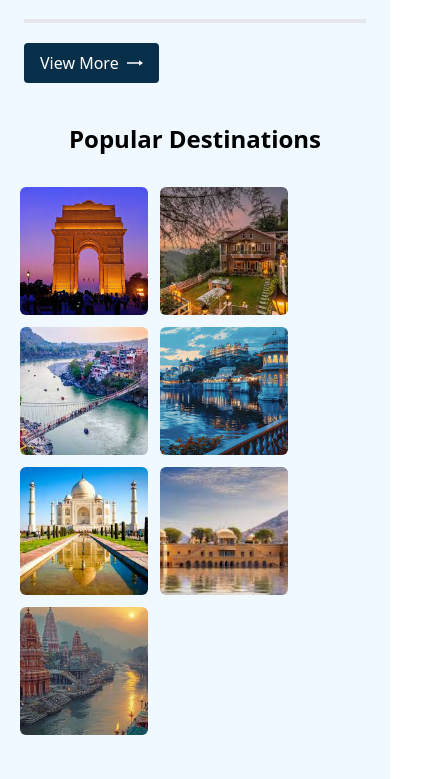
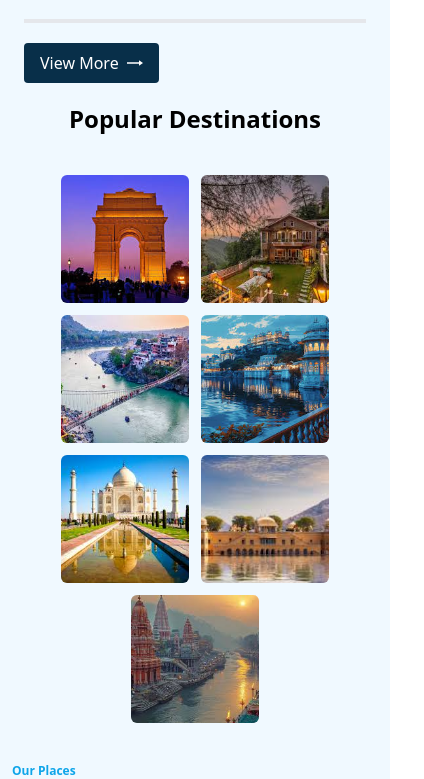
Before and after one commit to Bhavani-Bojedla/Travel, a React (Vite) app: page / in a window 390 px wide. Shown: the part 1550-2329 px from the top of the page, 424 px wide, since content can reach past the window. Built offline with nearby package versions, Linux system fonts and the light colour scheme.

Commit message:
your message

```diff
--- a/src/Components/Page 3/Destinations.jsx
+++ b/src/Components/Page 3/Destinations.jsx
@@ -17,10 +17,11 @@ import slide_image_7 from "../../assets/Images/image-7.jpeg";
 export default function Destinations() {
   return (
     <>
-      <div className="flex flex-wrap items-center gap-3 px-5 pt-5 lg:hidden md:hidden bg-sky-50">
-      <h1 className="pb-5 mx-auto text-2xl font-bold text-center">
+    <h1 className="pb-5 mx-auto text-2xl font-bold text-center bg-sky-50 lg:hidden md:hidden">
           Popular Destinations
         </h1>
+      <div className="flex flex-wrap items-center justify-center gap-3 pt-5 lg:hidden md:hidden bg-sky-50">
+
         {[
           slide_image_1,
           slide_image_2,
--- a/src/Components/Page 4/Places.jsx
+++ b/src/Components/Page 4/Places.jsx
@@ -4,13 +4,13 @@ import { MdArrowRightAlt } from "react-icons/md";
 export default function Places() {
   return (
     <div className="py-10 bg-sky-50">
-      <div className="flex items-center justify-between mx-32 header">
+      <div className="flex items-center justify-between lg:mx-32 md:mx-12 phone:mx-3 header">
         <div className="w-1/2">
-          <div className="font-bold text-sky-500">Our Places</div>
-          <div className="text-4xl font-bold">Our Popular Packages</div>
+          <div className="text-base font-bold text-sky-500 phone:text-xs lg:text-base md:text-base">Our Places</div>
+          <div className="font-bold md:text-3xl lg:text-4xl phone:text-lg">Our Popular Packages</div>
         </div>
-        <div className="w-1/3">
-        <div className="flex justify-between w-full font-bold">
+        <div className="lg:w-1/3 md:w-1/3 phone:w-1/2">
+        <div className="flex justify-between w-full font-bold md:text-base lg:text-base phone:text-xs">
           <div>Trending</div>
           <div>Duration</div>
           <div>Types</div>
@@ -18,7 +18,7 @@ export default function Places() {
         </div>
       </div>
 
-      <div className="flex flex-wrap w-full pt-16 mx-auto px-28 justify-evenly">
+      <div className="flex flex-wrap w-full pt-16 mx-auto md:gap-y-5 phone:gap-y-5 lg:px-28 md:px-0 justify-evenly">
         <div className="bg-white rounded-xl w-[19.5rem] shadow-md box">
           <div className="w-[19.5rem] border rounded-t-xl  border-gray-900 h-60">
             <div className="flex flex-col gap-y-40 img-text">
```
